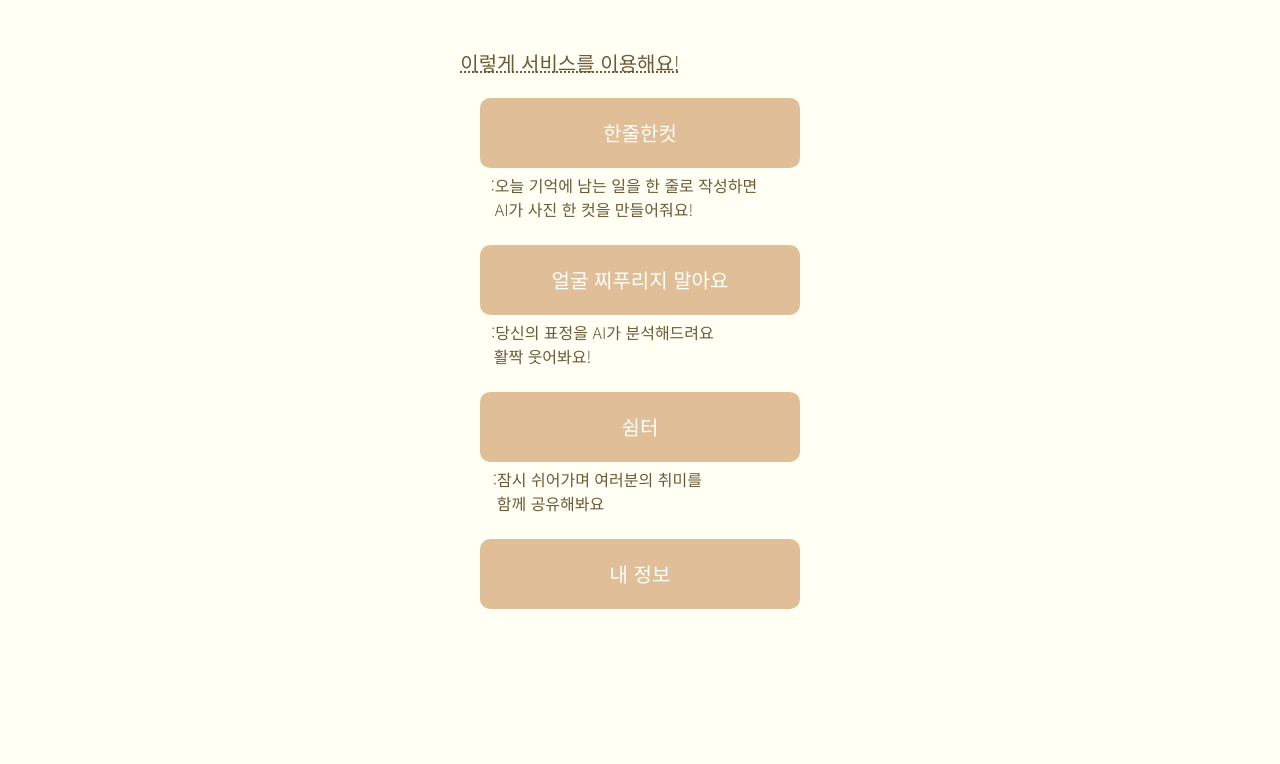
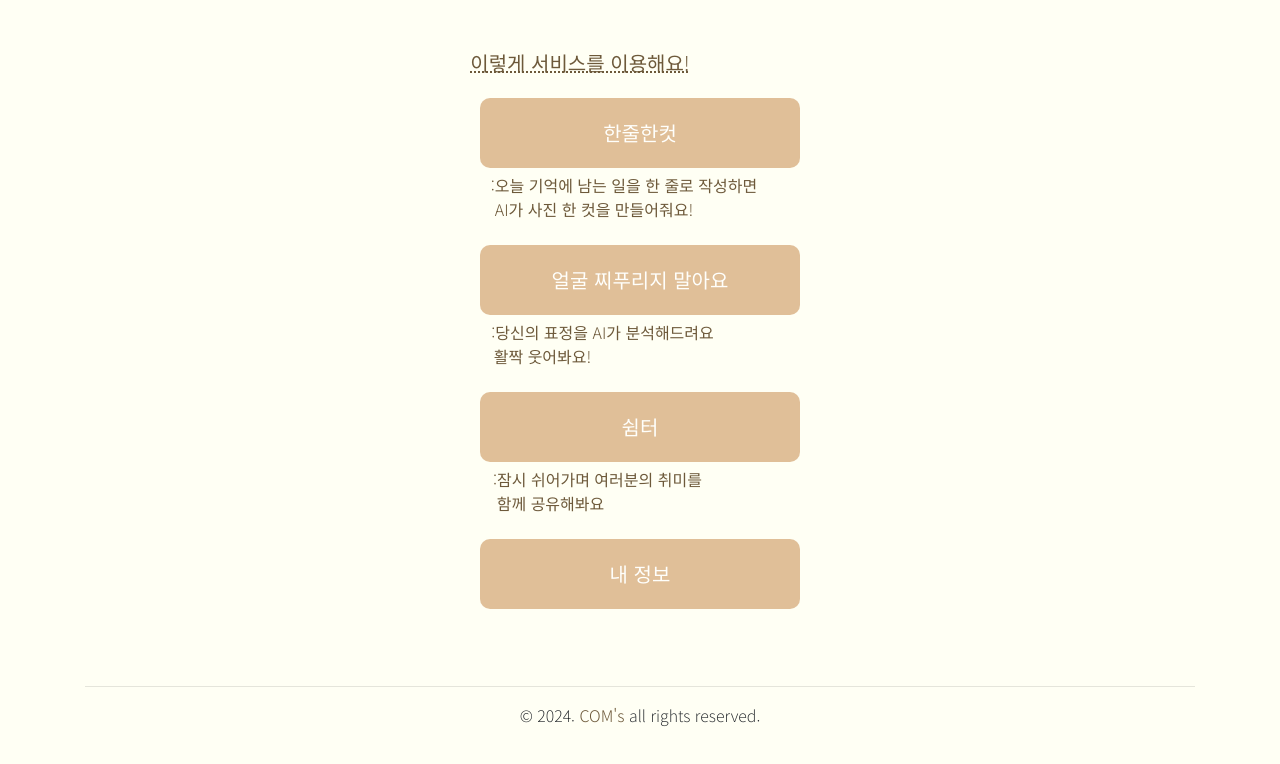
Before and after one commit to GitJIHO/Hackathon-coms, a plain HTML site: page src/main/resources/templates/index.html in a window 1280 px wide. Shown: the part 2185-2949 px from the top of the page. Before the commit the page ends 2840 px from the top, so only its background shows below. Drawn offline with nearby package versions, Linux system fonts and the light colour scheme.

Commit message:
feat: 저작권 표시

```diff
--- a/src/main/resources/templates/index.html
+++ b/src/main/resources/templates/index.html
@@ -75,7 +75,7 @@
       font-weight: 300;
       /* 두꺼운 글씨 */
       margin-top: 50px;
-      margin-left: -140px;
+      margin-left: -120px;
       text-decoration: underline;
       text-decoration-style: dotted;
     }
@@ -173,6 +173,14 @@
         <button class="button" type="submit">내 정보</button>
       </form>
     </div>
+    <br />
+    <hr>
+    <div class = "copyright" style = "text-align: center; font-size: 16px">
+      © 2024.
+      <a href="https://github.com/GitJIHO/Hackathon-coms" target="_blank" style="color: #6D593A; font-weight: 300;">COM's</a>
+      all rights reserved.
+    </div>
+    <br />
   </th:block>
 </div>
 
```
